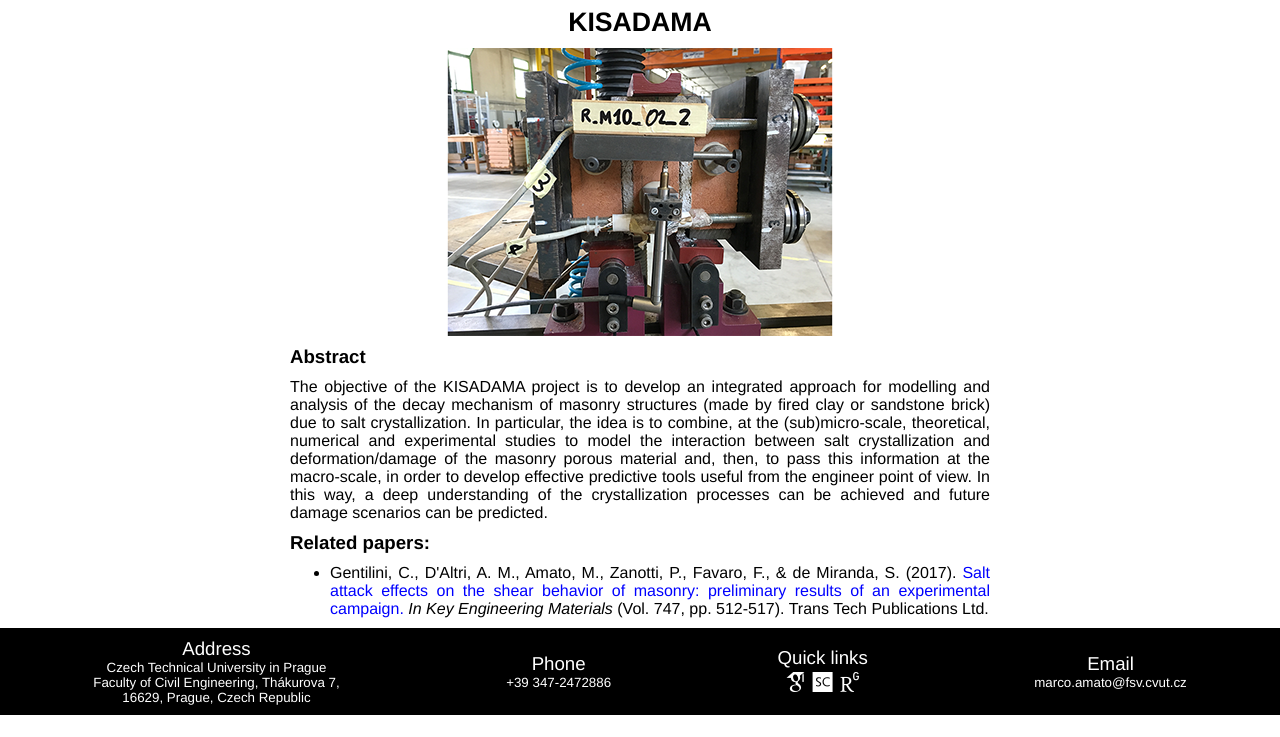
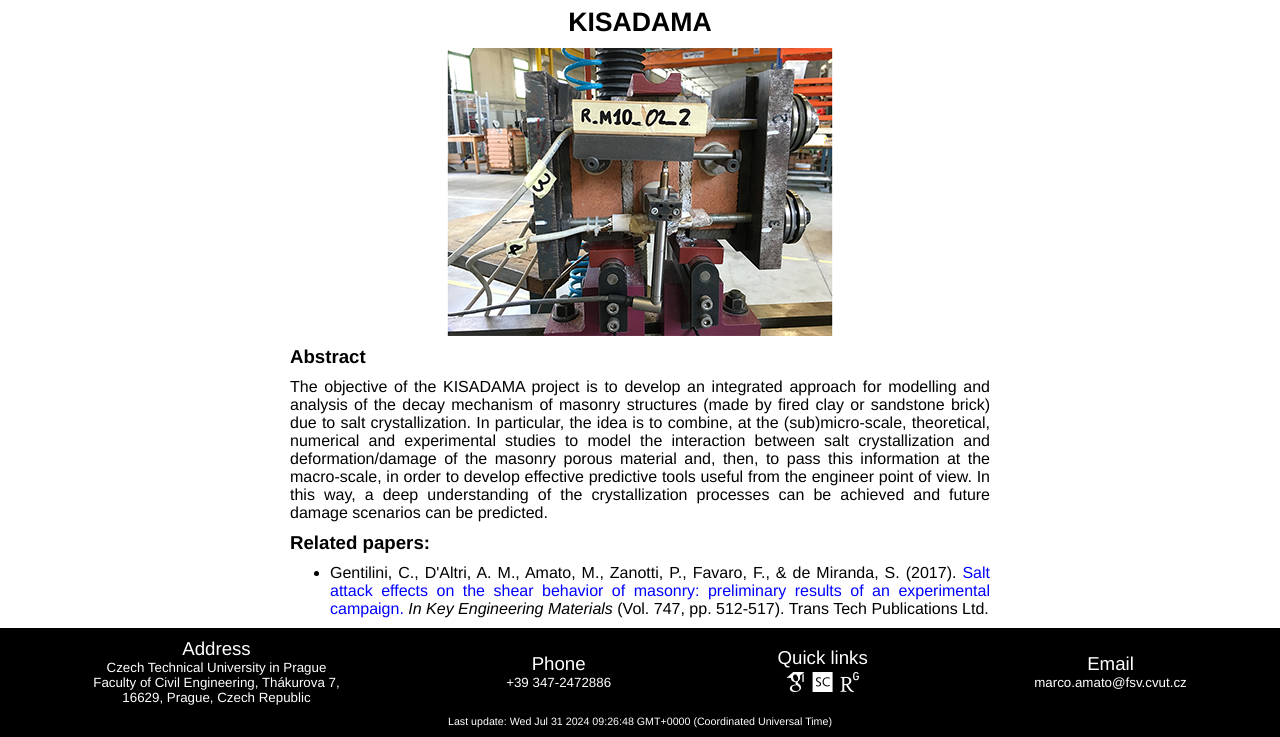
Before and after one commit to marcoamato1993/mysite, a plain HTML site: page Research.html in a window 1280 px wide. Shown: the part 1651-2388 px from the top of the page. Before the commit the page ends 2366 px from the top, so only its background shows below. Drawn offline with Linux system fonts and the light colour scheme; files whose address does not match are found by name.

Commit message:
Update Research.html

```diff
--- a/Research.html
+++ b/Research.html
@@ -29,13 +29,16 @@
 	.bloccoimg {margin: 0px; display: flex; align-self: center;}
 	.titletext {color: white; font-size: 20pt;}
 	.titleimage {height: 70px;}
-	.footercontainer {background-color: black; padding: 10px; display: flex; justify-content: space-around; flex-direction: row;}
+	.footercontainer {background-color: black; padding: 10px;}
+	.footertop {background-color: black; padding-bottom: 10px; display: flex; justify-content: space-around; flex-direction: row;}
 	.footerbloccoaddress {display: flex; flex-direction: column; text-align: center; align-self: center}
 	.footerbloccophone {display: flex; flex-direction: column; text-align: center; align-self: center}
 	.footerbloccolinks {display: flex; flex-direction: column; text-align: center; align-self: center}
 	.footerbloccoemail {display: flex; flex-direction: column; text-align: center; align-self: center}
 	.footertitle {color: white; margin: 0px; font-size: 14pt;}
 	.footertext {color: white; margin: 0px; font-size: 10pt;}
+	.footerupdate {background-color: black; display: flex; justify-content: space-around; flex-direction: row;}
+	.footertextupdate {color: white; margin: 0px; font-size: 8pt;}
 
 	.container {display: flex; flex-direction: column; width: 700px; padding: 10px; margin: auto;}
 	.imgcontainer {display: flex; flex-direction: column; width: 450px; margin-left: auto; margin-right: auto; padding-bottom: 10px; padding-top: 10px}
@@ -158,6 +161,7 @@
 	</div>
 
 	<div class="footercontainer">
+		<div class="footertop">
   		<div class="footerbloccoaddress">
     		<p class="footertitle">Address</p>
     		<p class="footertext">Czech Technical University in Prague</p>
@@ -180,6 +184,10 @@
     		<p class="footertitle">Email</p>
     		<p class="footertext"><a href="mailto:marco.amato@fsv.cvut.cz">marco.amato@fsv.cvut.cz</a></p>
     	</div>
+    </div>
+    <div class="footerupdate">
+    	<p class="footertextupdate" id="demo"></p>
+  	</div>
 	</div>
 
 <script>
@@ -191,6 +199,9 @@
     	x.className = "topnav";
   		}
 	}
+
+	const date = new Date(document.lastModified);
+	document.getElementById("demo").innerHTML = "Last update: " + date;
 </script>
 
 </body>
```
